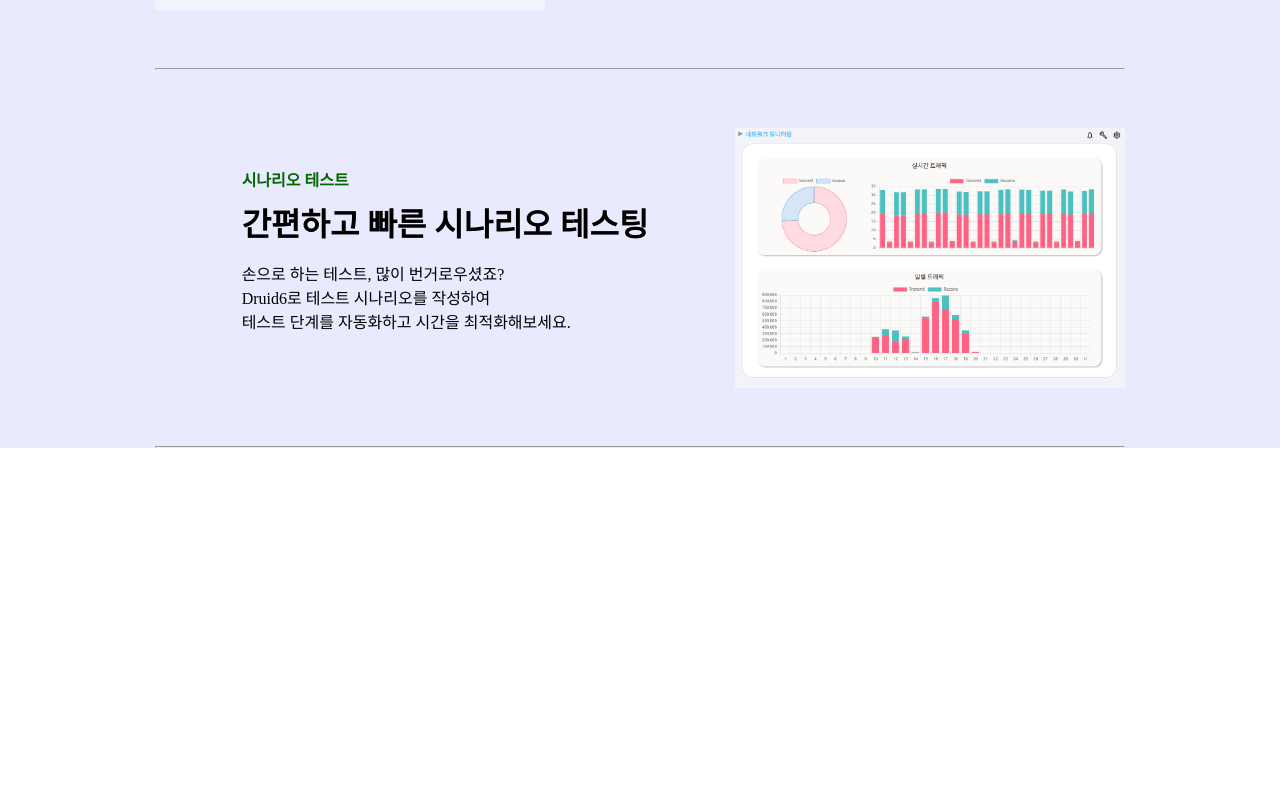
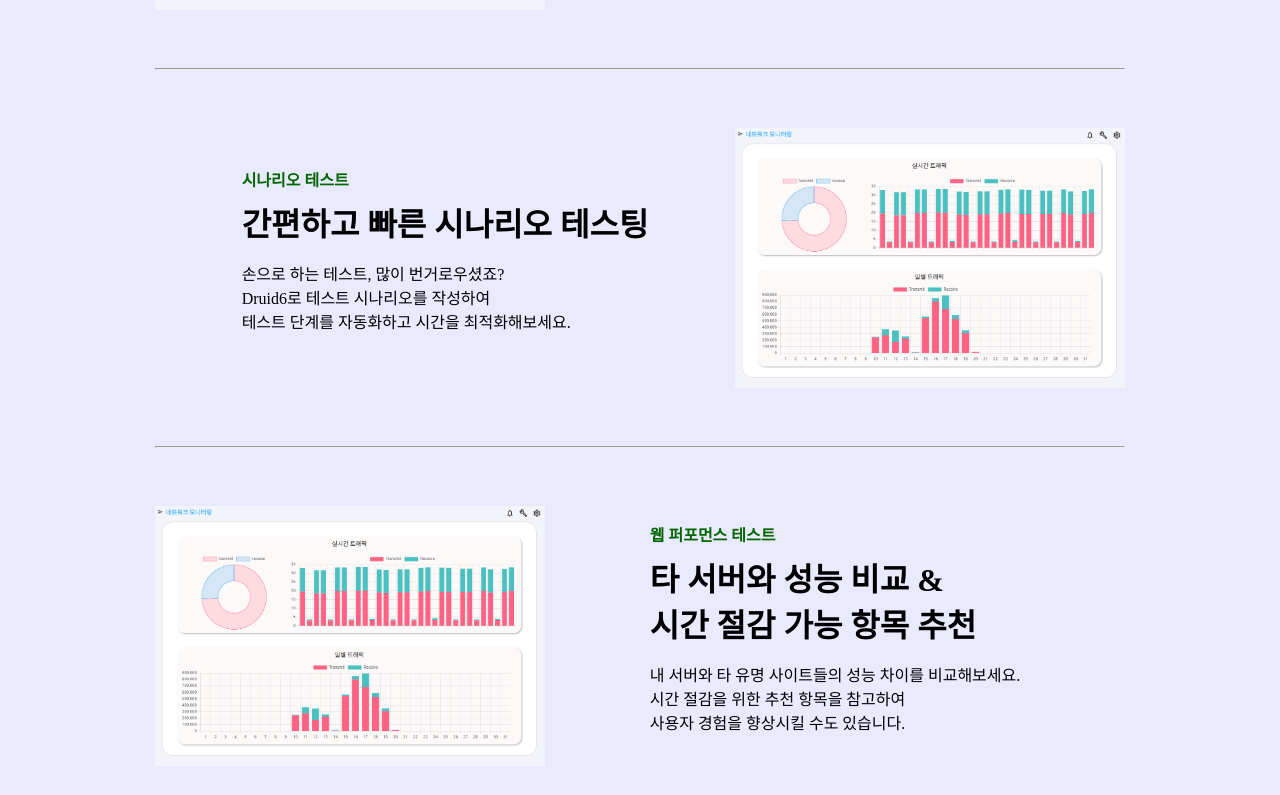
Before and after one commit to onys-programmer/druid6-micro-site, a React (Create React App) app: page / in a window 1280 px wide. Shown: the part 1169-1964 px from the top of the page. Before the commit the page ends 1625 px from the top, so only its background shows below. Built offline with nearby package versions, Linux system fonts and the light colour scheme; a web font is replaced by a local one.

Commit message:
style: 홈 페이지 제품소개 칸에 웹 퍼포먼스 테스트 소개 추가

```diff
--- a/src/pages/HomePage.jsx
+++ b/src/pages/HomePage.jsx
@@ -21,7 +21,7 @@ export default function HomePage() {
         <div className="content-container">
           <div className="server-monitoring">
             <img src={networkImage} alt="network" className="images" />
-            <div className="server-monitoring-info">
+            <div className="feature-info">
               <p className="feature-name">서버 &amp; 네트워크 모니터링</p>
               <p className="feature-title">한 눈에 들어오는 실시간 서버 상태</p>
               <p className="feature-content">
@@ -33,7 +33,7 @@ export default function HomePage() {
           <hr />
           <div className="scenario-test">
             <img src={networkImage} alt="network" className="images" />
-            <div className="server-monitoring-info">
+            <div className="feature-info">
               <p className="feature-name">시나리오 테스트</p>
               <p className="feature-title">간편하고 빠른 시나리오 테스팅</p>
               <p className="feature-content">
@@ -44,6 +44,20 @@ export default function HomePage() {
             </div>
           </div>
           <hr />
+          <div className="server-monitoring">
+            <img src={networkImage} alt="network" className="images" />
+            <div className="feature-info">
+              <p className="feature-name">웹 퍼포먼스 테스트</p>
+              <p className="feature-title">
+                타 서버와 성능 비교 &amp;<br></br>시간 절감 가능 항목 추천
+              </p>
+              <p className="feature-content">
+                내 서버와 타 유명 사이트들의 성능 차이를 비교해보세요.<br></br>
+                시간 절감을 위한 추천 항목을 참고하여<br></br>
+                사용자 경험을 향상시킬 수도 있습니다.
+              </p>
+            </div>
+          </div>
         </div>
       </div>
     </div>
--- a/src/pages/HomePage.scss
+++ b/src/pages/HomePage.scss
@@ -46,7 +46,7 @@
     height: 260px;
   }
 
-  .server-monitoring-info {
+  .feature-info {
     margin: auto;
     text-align: left;
   }
```
